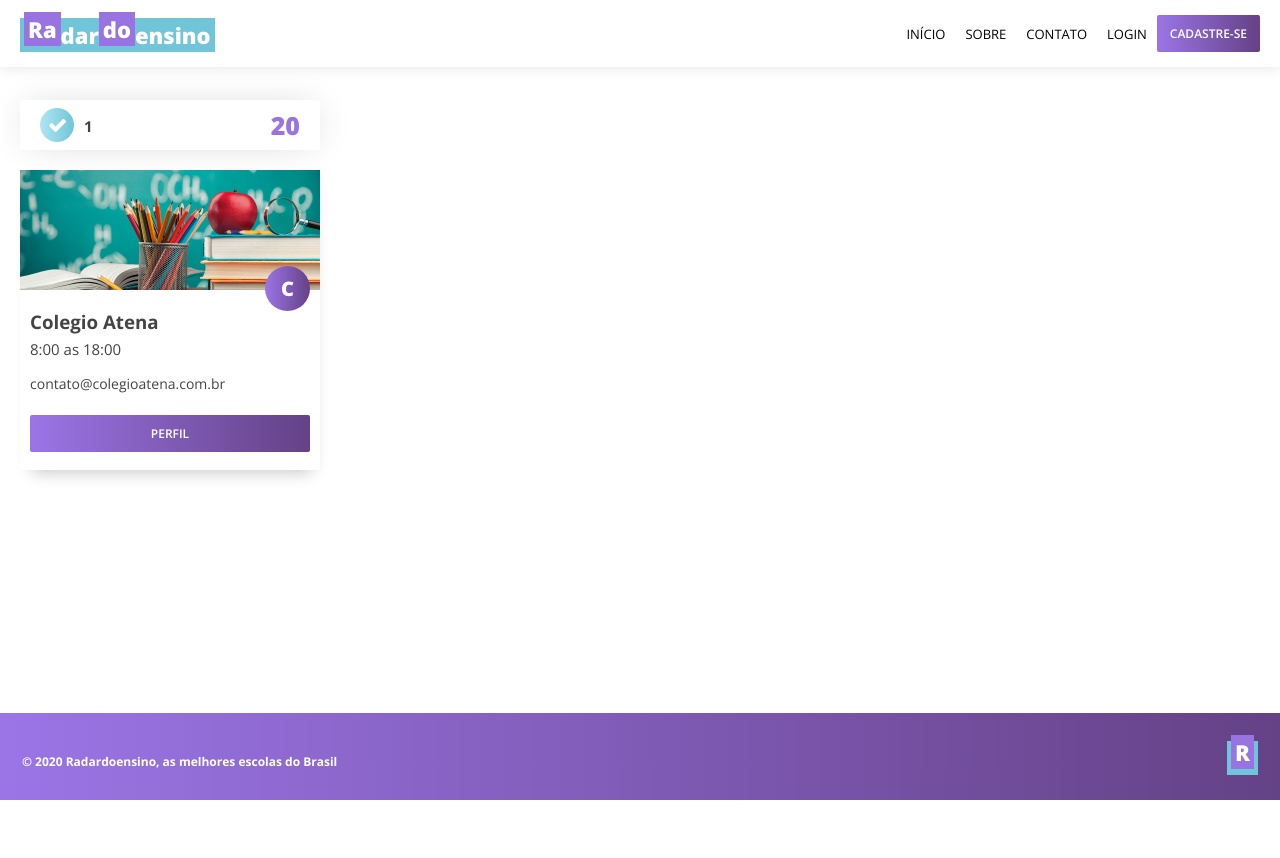
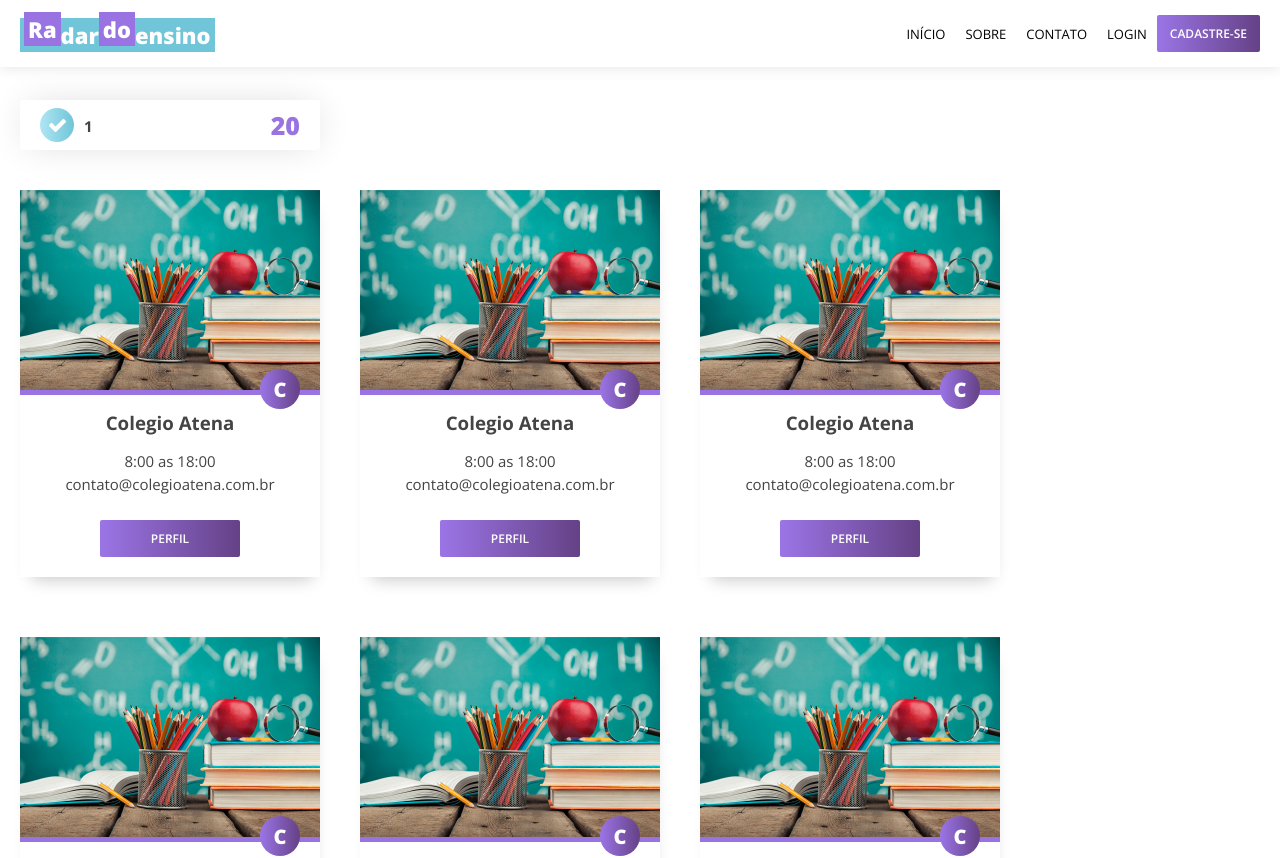
Before and after one commit to heliogsantos/radar-do-ensino, a React (Create React App) app: page /schools/1 in a window 1280 px wide. Shown: the top 858 px of the page. Before the commit the page ends 800 px from the top, so only its background shows below. Built offline with nearby package versions, Linux system fonts and the light colour scheme.

Commit message:
finalizei o componente Card

```diff
--- a/src/shared/CardSchool/index.jsx
+++ b/src/shared/CardSchool/index.jsx
@@ -1,21 +1,19 @@
 import React from 'react'
 
 import './style.css'
-import Banner1 from '../../assets/banner1.png'
-import Arrow from '../../assets/arrow-right.svg'
 
-const CardSchool = () => {
+const CardSchool = (props) => {
   return (
     <div className="card-school">
       <div className="card-header">
-        <img src={Banner1} alt="Escola Tucuruvi"/>
+        <img src={props.image} alt="Escola Tucuruvi"/>
       </div>
       <div className="card-body">
           <div className="inital">C</div>
           <div className="description">
-            <h3>Colegio Atena</h3>
-            <h4>8:00 as 18:00</h4>
-            <h5>contato@colegioatena.com.br</h5>
+            <h3>{props.name}</h3>
+            <h4>{props.schedule}</h4>
+            <h5>{props.email}</h5>
           </div>
           <button className="btn btn-animation">perfil</button>
       </div>
--- a/src/shared/CardSchool/style.css
+++ b/src/shared/CardSchool/style.css
@@ -1,12 +1,11 @@
 .card-school {
   width: 300px;
-  background: #ffffff;
+  background: var(--primary-color);
   transition: 0.3s linear;
   cursor: pointer;
-  max-height: 300px;
   -webkit-box-shadow: 2px 12px 16px -10px rgba(0,0,0,0.23);
--moz-box-shadow: 2px 12px 16px -10px rgba(0,0,0,0.23);
-box-shadow: 2px 12px 16px -10px rgba(0,0,0,0.23);
+  -moz-box-shadow: 2px 12px 16px -10px rgba(0,0,0,0.23);
+  box-shadow: 2px 12px 16px -10px rgba(0,0,0,0.23);
   display: flex;
   flex-direction: column;
   justify-content: space-between;
@@ -27,17 +26,22 @@ box-shadow: 2px 12px 16px -10px rgba(0,0,0,0.23);
   height: 60%;
   width: 100%;
   position: relative;
-  padding: 10px;
+  padding: 0 10px;
+  display: flex;
+  flex-direction: column;
+  background: #ffffff;
+  justify-content: center;
+  padding-bottom: 20px;
 }
 
 .card-body .inital {
-  width: 45px;
-  height: 45px;
+  width: 40px;
+  height: 40px;
   border-radius: 100%;
   background-image: linear-gradient(90deg,#9b75e6, #654186);
   position: absolute;
-  right: 10px;
-  top: -24px;
+  right: 20px;
+  top: -26px;
   display: flex;
   justify-content: center;
   align-items: center;
@@ -50,10 +54,12 @@ box-shadow: 2px 12px 16px -10px rgba(0,0,0,0.23);
   text-transform: uppercase;
 }
 
-.card-body {
-  display: flex;
-  flex-direction: column;
-  justify-content: space-around;
+.card-body .description {
+  text-align: center;
+}
+
+.card-body .description h3 {
+  padding: 15px;
 }
 
 .card-body .description h3, h4, h5 {
@@ -62,15 +68,12 @@ box-shadow: 2px 12px 16px -10px rgba(0,0,0,0.23);
 
 .card-body .description h4, h5 {
   font-weight: 500;
-  line-height: 2;
+  line-height: 1.5;
   font-size: 15px;
 }
 
-.card-body .description h5 {
-  font-size: 14px;
-  padding-top: 6px;
+
+.card-body .btn-animation {
+  width: 50%;
+  margin: 25px auto 0 auto;
 }
-
-.card-body buttom {
-  width: 70%;
-}
--- a/src/views/Schools/index.jsx
+++ b/src/views/Schools/index.jsx
@@ -2,6 +2,7 @@ import React from 'react'
 import { useParams } from "react-router-dom";
 
 import Check from '../../assets/check.svg'
+import BannerBase from '../../assets/banner1.png'
 import './style.css'
 import CardSchool from '../../shared/CardSchool';
 
@@ -21,7 +22,24 @@ const Schools = () => {
           <span className="length">20</span>
         </div>
         <div className="schools">
-            <CardSchool />
+            <div className="card-wraper">
+              <CardSchool image={BannerBase} name="Colegio Atena" schedule="8:00 as 18:00" email="contato@colegioatena.com.br"/>
+            </div>
+            <div className="card-wraper">
+              <CardSchool image={BannerBase} name="Colegio Atena" schedule="8:00 as 18:00" email="contato@colegioatena.com.br"/>
+            </div>
+            <div className="card-wraper">
+              <CardSchool image={BannerBase} name="Colegio Atena" schedule="8:00 as 18:00" email="contato@colegioatena.com.br"/>
+            </div>
+            <div className="card-wraper">
+              <CardSchool image={BannerBase} name="Colegio Atena" schedule="8:00 as 18:00" email="contato@colegioatena.com.br"/>
+            </div>
+            <div className="card-wraper">
+              <CardSchool image={BannerBase} name="Colegio Atena" schedule="8:00 as 18:00" email="contato@colegioatena.com.br"/>
+            </div>
+            <div className="card-wraper">
+              <CardSchool image={BannerBase} name="Colegio Atena" schedule="8:00 as 18:00" email="contato@colegioatena.com.br"/>
+            </div>
         </div>
     </div>
   );
--- a/src/views/Schools/style.css
+++ b/src/views/Schools/style.css
@@ -6,9 +6,13 @@
 
 .schools-wraper .schools {
   display: flex;
-  justify-content: space-between;
+  justify-content: left;
   flex-wrap: wrap;
   margin-top: 20px;
+}
+
+.schools-wraper .schools .card-wraper {
+  margin: 20px 40px 40px 0;
 }
 
 .schools-length {
@@ -58,3 +62,7 @@
   font-size: 25px;
   display: block;
 }
+
+CardSchool {
+  margin-bottom: 10px;
+}
```
